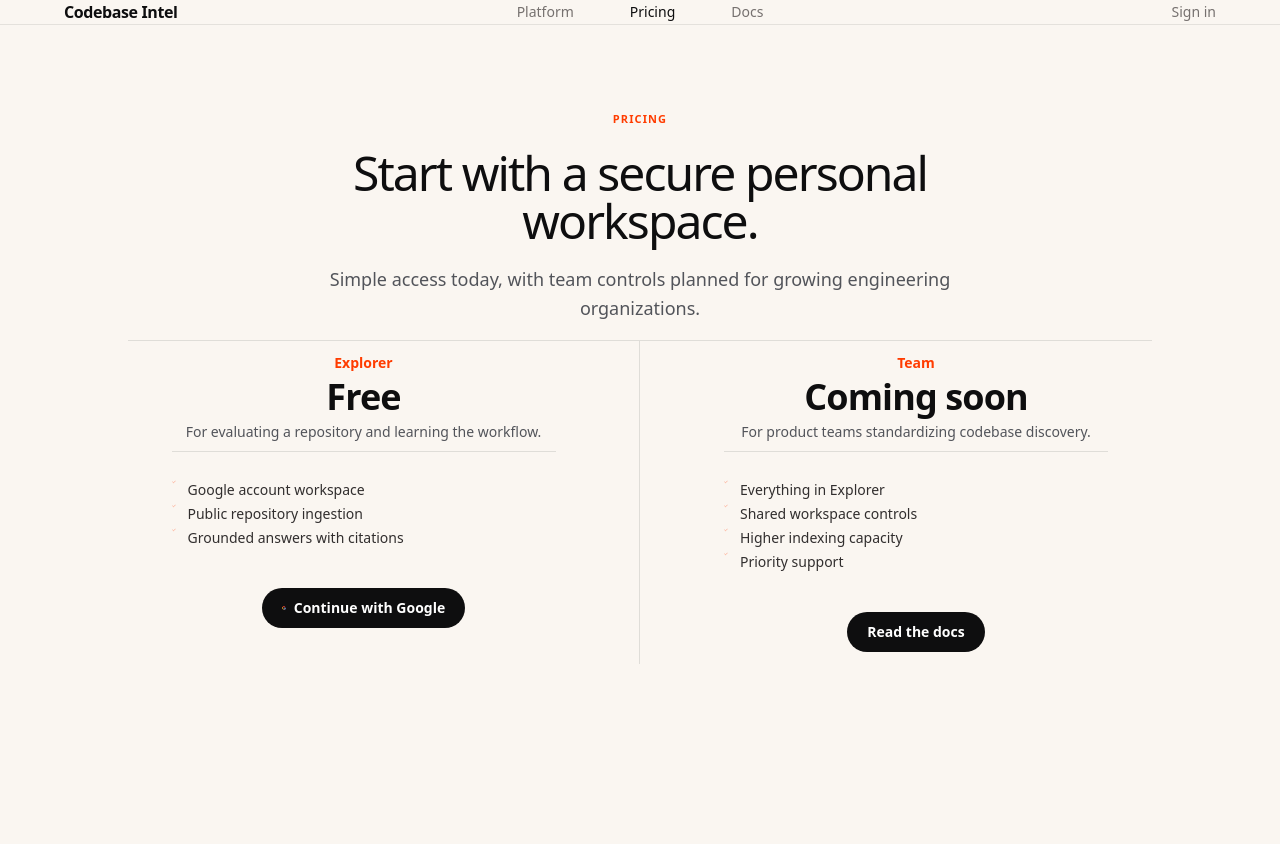
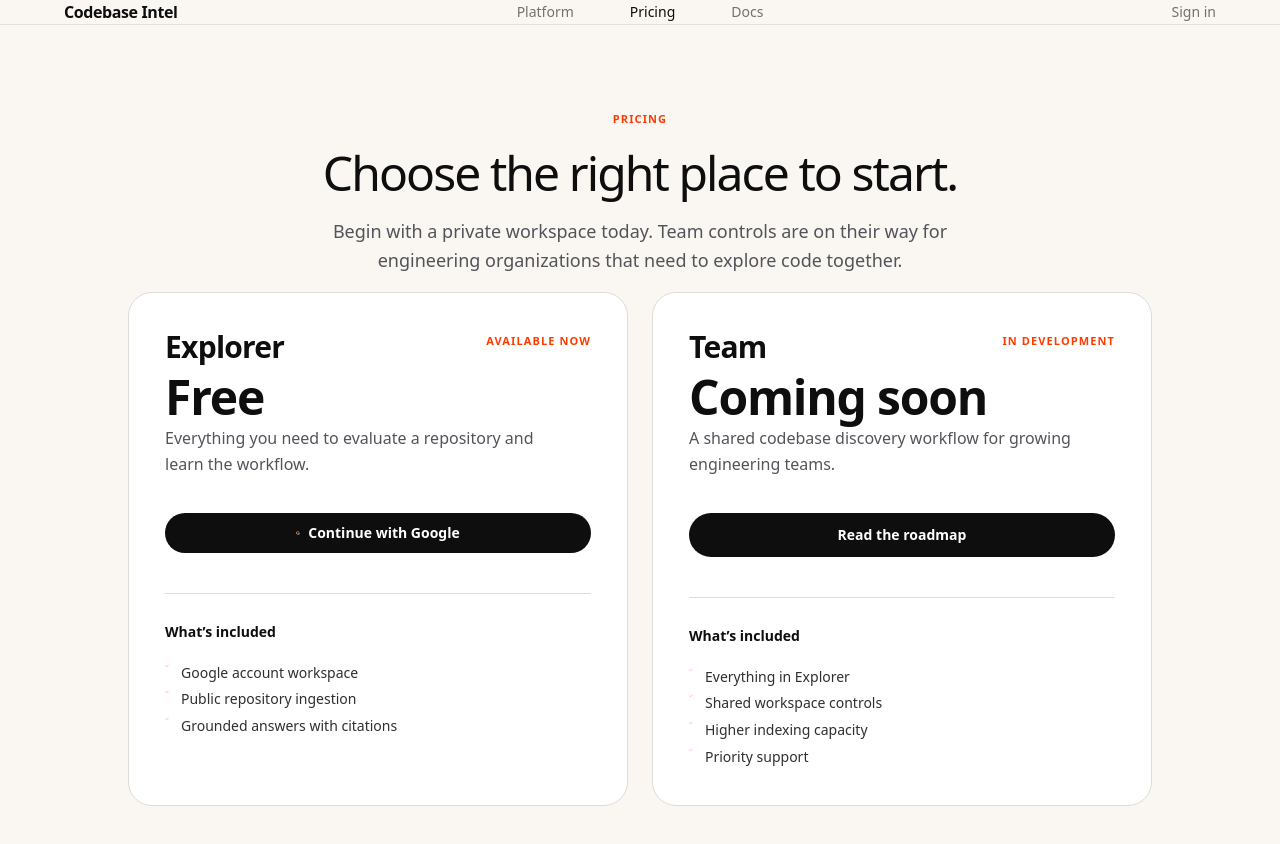
Before and after one commit to ayushman46/codebase_rag, a React (Vite) app in the folder frontend/: page /pricing in a window 1280 px wide. Shown: the top 844 px of the page. Before the commit the page ends 800 px from the top, so only its background shows below. Built offline with nearby package versions, Linux system fonts and the light colour scheme; no server answers.

Commit message:
style: refine pricing comparison layout

```diff
--- a/frontend/src/pages/PricingPage.jsx
+++ b/frontend/src/pages/PricingPage.jsx
@@ -4,8 +4,22 @@
 import useStore from '../store/useStore';
 
 const plans = [
-  { name: 'Explorer', price: 'Free', detail: 'For evaluating a repository and learning the workflow.', features: ['Google account workspace', 'Public repository ingestion', 'Grounded answers with citations'], featured: false },
-  { name: 'Team', price: 'Coming soon', detail: 'For product teams standardizing codebase discovery.', features: ['Everything in Explorer', 'Shared workspace controls', 'Higher indexing capacity', 'Priority support'], featured: true },
+  {
+    name: 'Explorer',
+    availability: 'Available now',
+    price: 'Free',
+    detail: 'Everything you need to evaluate a repository and learn the workflow.',
+    action: 'Get started',
+    features: ['Google account workspace', 'Public repository ingestion', 'Grounded answers with citations'],
+  },
+  {
+    name: 'Team',
+    availability: 'In development',
+    price: 'Coming soon',
+    detail: 'A shared codebase discovery workflow for growing engineering teams.',
+    action: 'Read the roadmap',
+    features: ['Everything in Explorer', 'Shared workspace controls', 'Higher indexing capacity', 'Priority support'],
+  },
 ];
 
 const PricingPage = () => {
@@ -14,20 +28,32 @@
     <main className="content-shell page-section">
       <div className="mx-auto max-w-2xl text-center">
         <span className="text-caption font-semibold uppercase tracking-widest text-ember-orange">Pricing</span>
-        <h1 className="heading-lg page-title mt-5 text-ink-black">Start with a secure personal workspace.</h1>
-        <p className="mt-5 text-lg leading-relaxed text-pewter">Simple access today, with team controls planned for growing engineering organizations.</p>
+        <h1 className="heading-lg page-title mt-5 text-ink-black">Choose the right place to start.</h1>
+        <p className="mt-5 text-lg leading-relaxed text-pewter">Begin with a private workspace today. Team controls are on their way for engineering organizations that need to explore code together.</p>
       </div>
-      <div className="mx-auto mt-12 grid max-w-5xl border-t border-sand md:mt-16 md:grid-cols-2 md:divide-x md:divide-sand">
+      <div className="mx-auto mt-12 grid max-w-5xl gap-5 md:mt-16 md:grid-cols-2 md:gap-6">
         {plans.map((plan) => (
-          <article key={plan.name} className="flex flex-col border-b border-sand py-10 text-center first:md:pr-10 last:md:pl-10 md:border-b-0 md:py-12">
-            <p className="text-sm font-semibold text-ember-orange">{plan.name}</p>
-            <h2 className="mt-4 text-4xl font-semibold tracking-tight text-ink-black">{plan.price}</h2>
-            <p className="mx-auto mt-4 max-w-sm text-sm leading-relaxed text-pewter">{plan.detail}</p>
-            <ul className="mx-auto mt-8 w-full max-w-sm space-y-4 border-t border-sand pt-7 text-left">
-              {plan.features.map((feature) => <li key={feature} className="flex gap-3 text-sm text-charcoal"><Check className="h-4 w-4 shrink-0 text-ember-orange" />{feature}</li>)}
-            </ul>
-            <div className="mt-10">
-              {plan.name === 'Explorer' && !user ? <GoogleSignInButton className="sm:w-auto" /> : <Link to={user ? '/app' : '/docs'} className="inline-flex justify-center rounded-full bg-ink-black px-5 py-2.5 text-sm font-semibold text-pure-white transition hover:bg-charcoal">{user ? 'Open workspace' : 'Read the docs'}</Link>}
+          <article key={plan.name} className="flex min-h-full flex-col rounded-3xl border border-sand bg-pure-white p-7 sm:p-9">
+            <div className="flex items-start justify-between gap-4">
+              <h2 className="text-3xl font-semibold tracking-tight text-ink-black">{plan.name}</h2>
+              <p className="pt-1 text-caption font-semibold uppercase tracking-widest text-ember-orange">{plan.availability}</p>
+            </div>
+            <p className="mt-8 text-4xl font-semibold tracking-tight text-ink-black sm:text-5xl">{plan.price}</p>
+            <p className="mt-4 max-w-sm text-base leading-relaxed text-pewter">{plan.detail}</p>
+            <div className="mt-9">
+              {plan.name === 'Explorer' && !user ? (
+                <GoogleSignInButton className="w-full justify-center" />
+              ) : (
+                <Link to={user && plan.name === 'Explorer' ? '/app' : '/docs'} className="inline-flex w-full justify-center rounded-full bg-ink-black px-5 py-3 text-sm font-semibold text-pure-white transition hover:bg-charcoal">
+                  {user && plan.name === 'Explorer' ? 'Open workspace' : plan.action}
+                </Link>
+              )}
+            </div>
+            <div className="mt-10 border-t border-sand pt-7">
+              <h3 className="text-sm font-semibold text-ink-black">What’s included</h3>
+              <ul className="mt-5 space-y-4">
+                {plan.features.map((feature) => <li key={feature} className="flex gap-3 text-sm leading-relaxed text-charcoal"><Check className="mt-0.5 h-4 w-4 shrink-0 text-ember-orange" aria-hidden="true" />{feature}</li>)}
+              </ul>
             </div>
           </article>
         ))}
```
